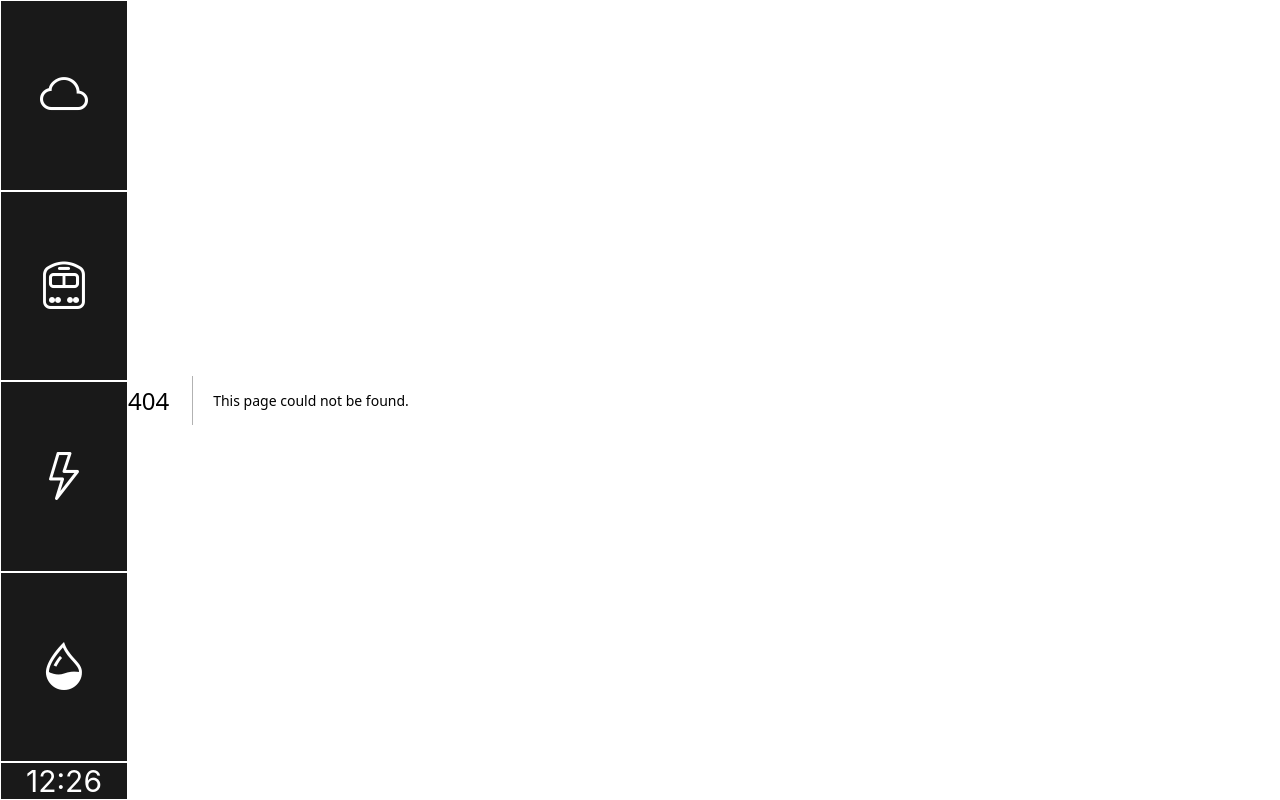
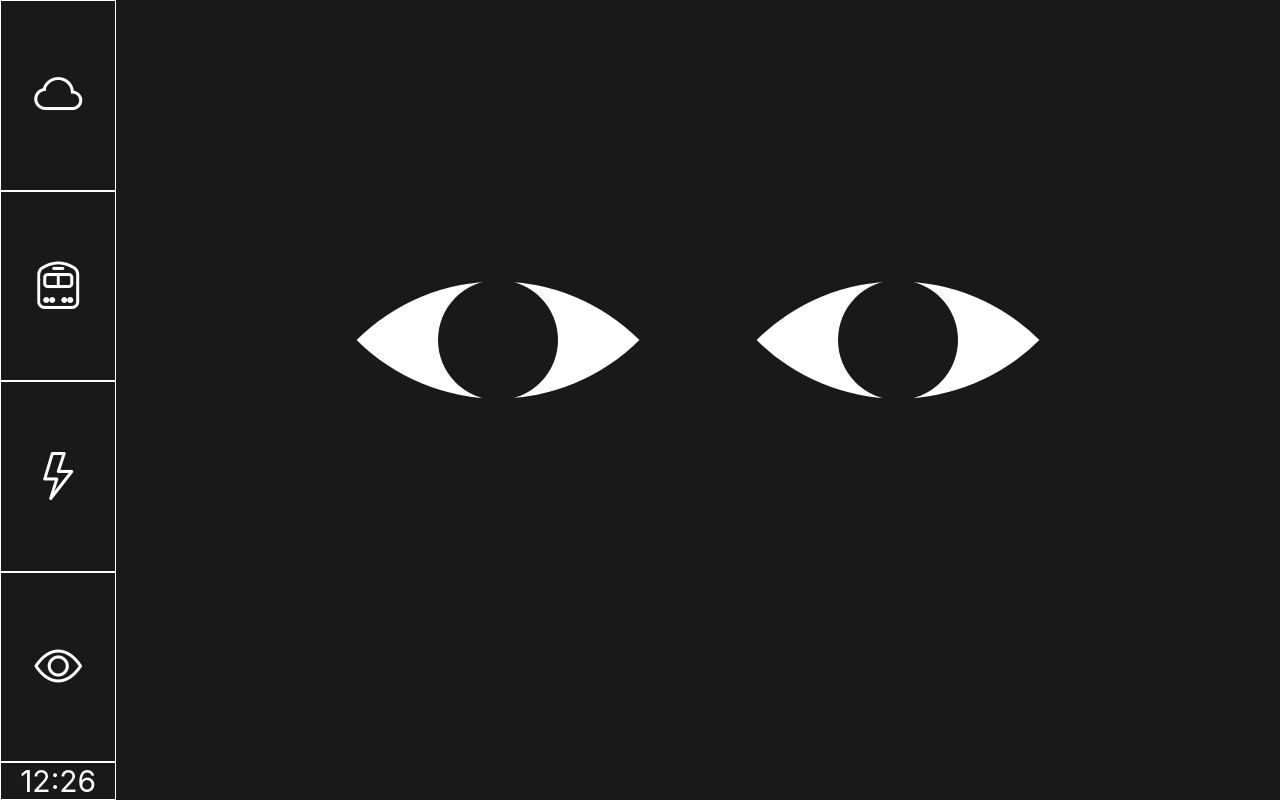
Before and after one commit to JoakimRiikonen/rpi-infoscreen, a Next.js app: page /eye in a window 1280 px wide. Before the commit this address had no page. Built offline with nearby package versions, Linux system fonts and the light colour scheme.

Commit message:
Add page for spooky eyes

```diff
--- a/app/_components/NavBar.tsx
+++ b/app/_components/NavBar.tsx
@@ -39,10 +39,10 @@ const NavBar = () => {
         <i className={"bi-lightning"}></i>
       </Link>
       <Link
-        href='/plants'
+        href='/eye'
         className="navbar-link"
       >
-        <i className={"bi-droplet-half"}></i>
+        <i className={"bi-eye"}></i>
       </Link>
       <div className="navbar-clock">
         {time}
--- /dev/null
+++ b/app/eye/page.tsx
@@ -0,0 +1,40 @@
+'use client'
+
+import { useEffect, useState } from "react";
+
+export default function Eye()
+{
+  const [blink, setBlink] = useState(false);
+
+  useEffect(() => {
+    const interval = setInterval(() => {
+      const delay = Math.floor(Math.random() * 10000);
+
+      setTimeout(() => {
+        setBlink(true);
+      }, delay);
+
+      setTimeout(() => {
+        setBlink(false);
+      }, delay + 100);
+    }, 10000);
+
+    return () => clearInterval(interval);
+  }, []);
+
+  return (
+    <div className="eye-page">
+      <div>
+        <div className={"eye " + (blink ? "blink" : "")}>
+        </div>
+        <div className="pupil"></div>
+      </div>
+
+      <div>
+        <div className={"eye " + (blink ? "blink" : "")}>
+        </div>
+        <div className="pupil"></div>
+      </div>
+    </div>
+  );
+}
--- a/app/global.css
+++ b/app/global.css
@@ -303,3 +303,35 @@ body {
     padding-left: 5px;
   }
 }
+
+.eye-page {
+  display: flex;
+  width: 100%;
+  justify-content: center;
+  align-items: center;
+  gap: 200px;
+}
+
+.eye {
+  width: 200px;
+  height: 200px;
+  background: white;
+  border-radius: 100% 0;
+  transform: scale(1) rotate(45deg) ;
+  transition: all .05s linear;
+}
+
+.eye.blink {
+  transform: scaleY(0) rotate(45deg) ;
+}
+
+.pupil {
+  position: relative;
+  top: -200px;
+  left: 0;
+  width: 120px;
+  height: 120px;
+  background: #191919;
+  border-radius: 100% 100%;
+  transform: translate(40px, 40px);
+}
```
